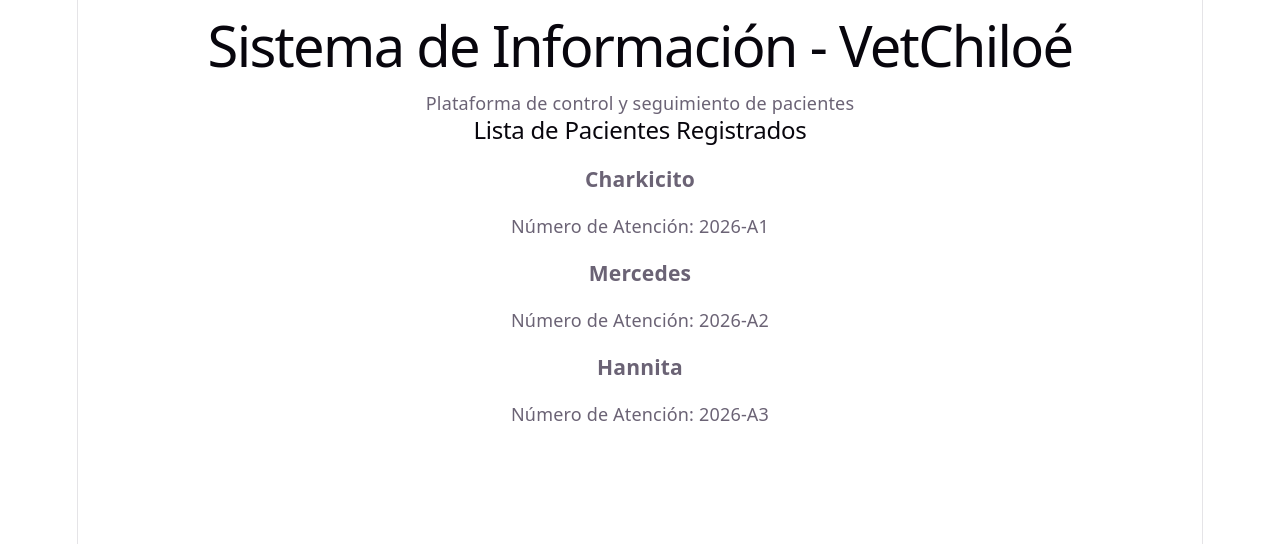
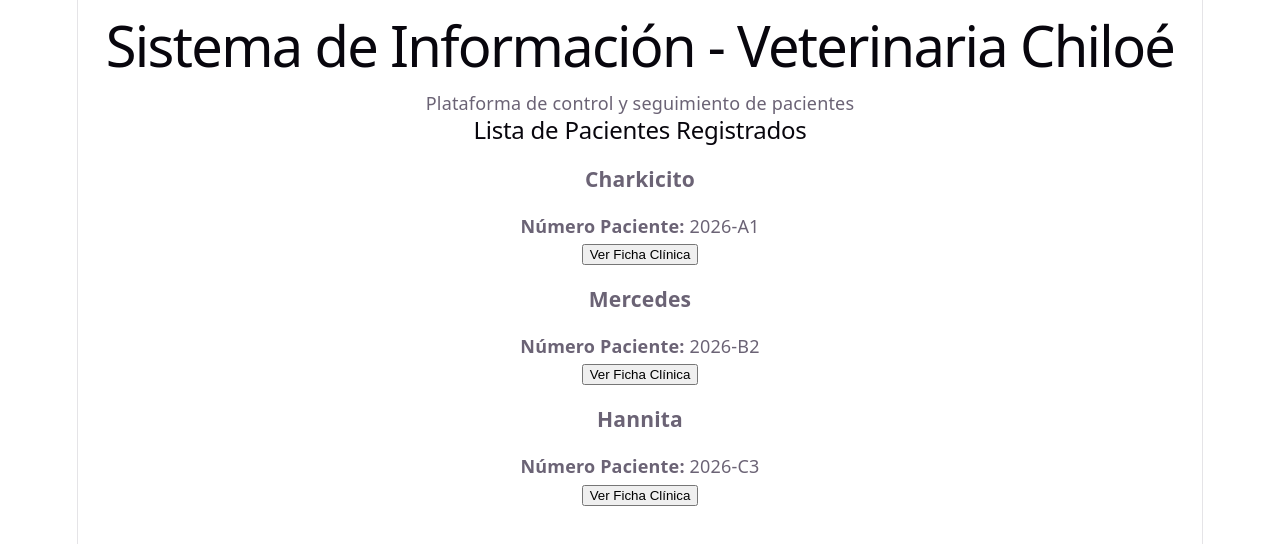
Before and after one commit to Vikktor93/vetChiloe, a React (Vite) app: page / in a window 1280 px wide. Shown: the top 544 px of the page. Built offline with nearby package versions, Linux system fonts and the light colour scheme.

Commit message:
Se crea el componente TarjetaPaciente

```diff
--- a/src/App.jsx
+++ b/src/App.jsx
@@ -1,34 +1,32 @@
-import { useState } from 'react'
-import './App.css'
+import { useState } from 'react';
+import TarjetaPaciente from './components/TarjetaPaciente'; // se importa el componente recién creado
 
-// Esta función muestra el estado del componente para almacenar
-// la lista de pacientes de la veterinaria
 function App() {
-  // Simulación de datos que en el futuro llegarán desde una BD
   const [pacientes, setPacientes] = useState([
-    {id: 1, nombre: 'Charkicito', numero_atencion: '2026-A1'},
-    {id: 2, nombre: 'Mercedes', numero_atencion: '2026-A2'},
-    {id: 3, nombre: 'Hannita', numero_atencion: '2026-A3'}
+    { id: 1, nombre: 'Charkicito', numero_atencion: '2026-A1' },
+    { id: 2, nombre: 'Mercedes', numero_atencion: '2026-B2' },
+    { id: 3, nombre: 'Hannita', numero_atencion: '2026-C3' }
   ]);
 
   return (
     <div className="contenedor-principal">
       <header className="cabecera">
-        <h1>Sistema de Información - VetChiloé</h1>
+        <h1>Sistema de Información - Veterinaria Chiloé</h1>
         <p>Plataforma de control y seguimiento de pacientes</p>
       </header>
 
       <main>
         <h2>Lista de Pacientes Registrados</h2>
+        <div className="cuadricula-tarjetas">
 
-        {/* Aquí se renderizará la lista de pacientes (JSX) */}
-        <div className='cuadricula-tarjetas'>
-          {pacientes.map(paciente => (
-            <div key={paciente.id} className='tarjeta'>
-              <h3>{paciente.nombre}</h3>
-              <p>Número de Atención: {paciente.numero_atencion}</p>
-            </div>
+          {/* en esta parte utilizamos el componente y le pasamos los datos mediante la prop "paciente" */}
+          {pacientes.map((pacienteIterado) => (
+            <TarjetaPaciente
+              key={pacienteIterado.id}
+              paciente={pacienteIterado}
+            />
           ))}
+
         </div>
       </main>
     </div>
--- /dev/null
+++ b/src/components/TarjetaPaciente.jsx
@@ -0,0 +1,16 @@
+// Un componente en React es una función que retorna JSX
+// `props` (propiedades) es un objeto que contiene los datos del componentes
+
+function TarjetaPaciente(props) {
+  const { paciente } = props;  // aquí extraemos la información del paciente desde las props
+  return (
+    <div className="tarjeta">
+      <h3>{paciente.nombre}</h3>
+      <p><strong>Número Paciente:</strong> {paciente.numero_atencion}</p>
+
+      {/* Botón visual para futura interactividad */}
+      <button className="btn-detalle">Ver Ficha Clínica</button>
+    </div>
+  );
+}
+export default TarjetaPaciente;
```
